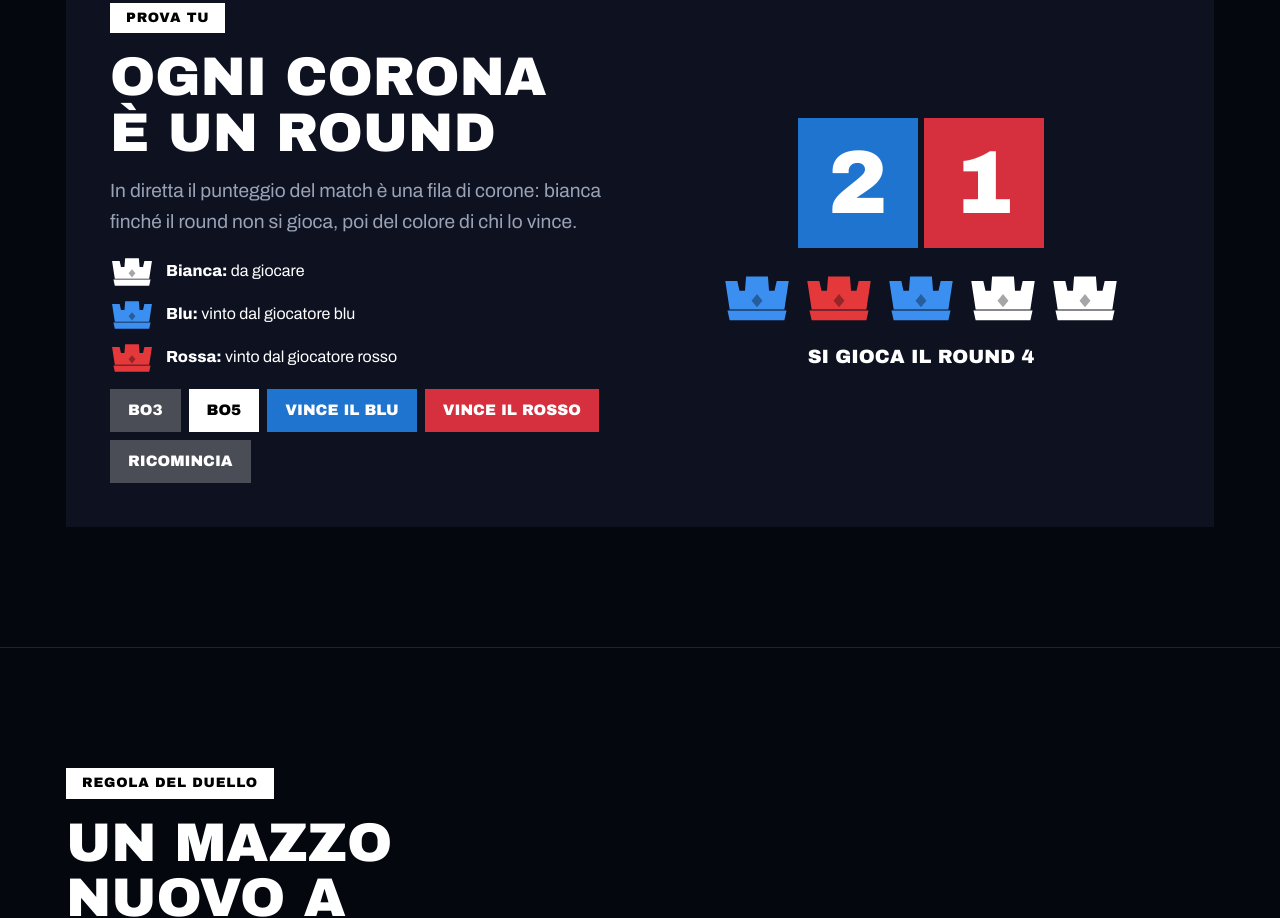
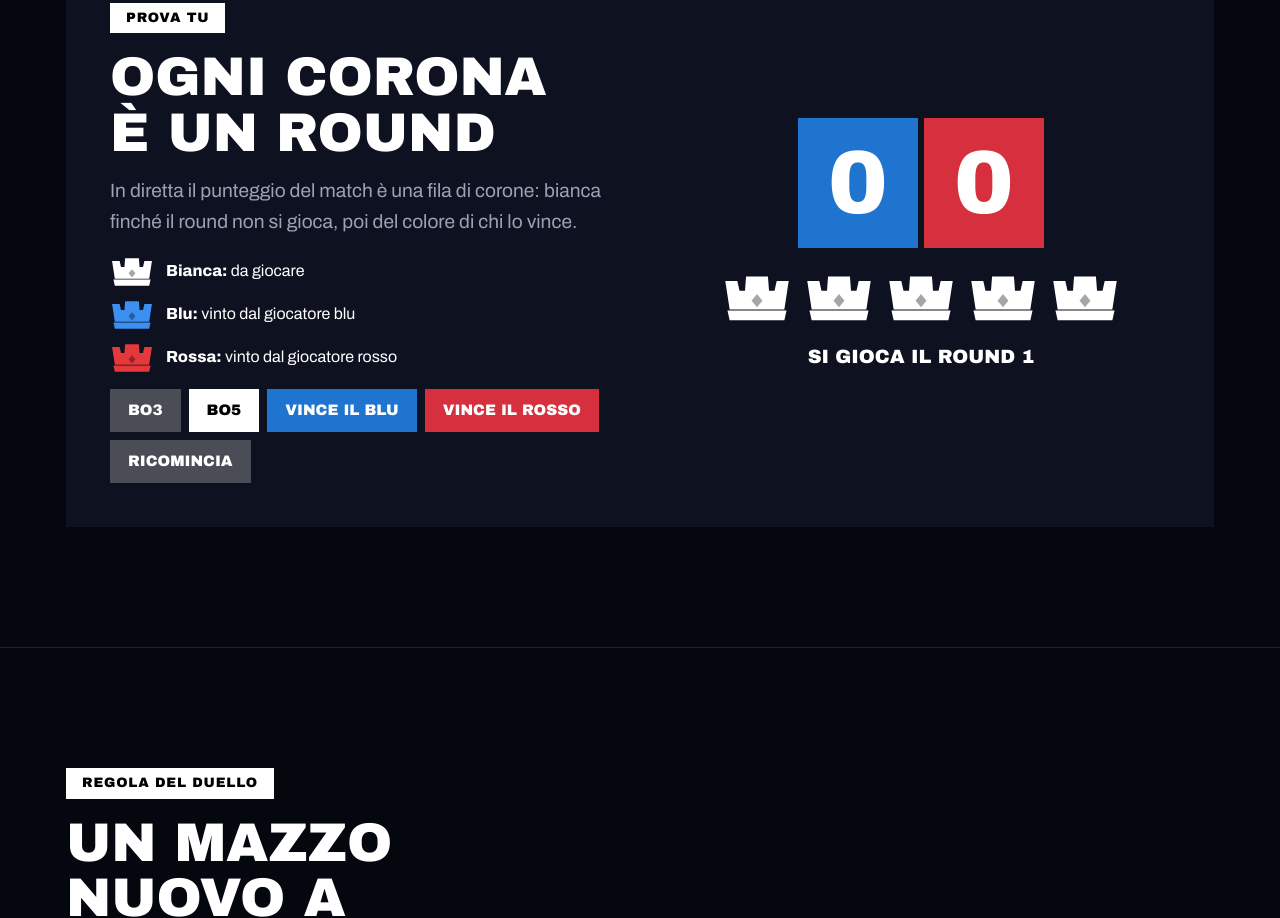
Before and after one commit to MesseLeague/messedaglia-league, a plain HTML site: page index.html in a window 1280 px wide. Shown: the part 1861-2779 px from the top of the page. Drawn offline with Linux system fonts and the light colour scheme; animation ran at ten frames a second.

Commit message:
Home: il simulatore delle corone parte da 0-0
Co-Authored-By: Claude Opus 5.5 <noreply@anthropic.com>

```diff
--- a/index.html
+++ b/index.html
@@ -825,7 +825,7 @@ function setupReveal() {
 const crownsEl = document.getElementById('crowns');
 const statusEl = document.getElementById('status');
 let format = 5;
-let games = ['blue', 'red', 'blue'];   // serie d'esempio a metà, così la barra si vede piena
+let games = [];   // si parte sempre da 0-0, anche ricaricando la pagina
 const needed = () => Math.floor(format / 2) + 1;
 const wins = side => games.filter(g => g === side).length;
 const winner = () => ['blue', 'red'].find(s => wins(s) >= needed()) || null;
```
